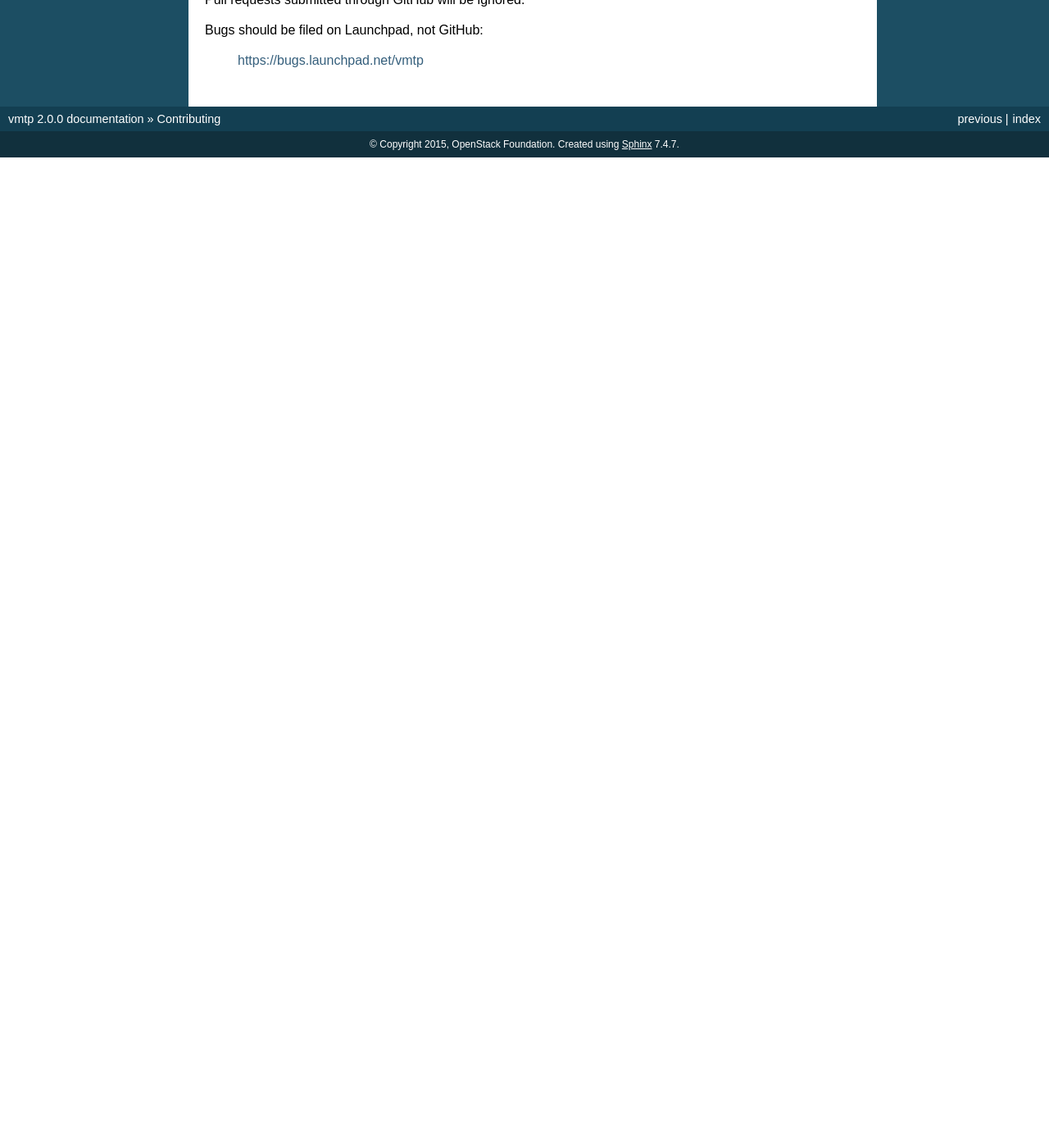
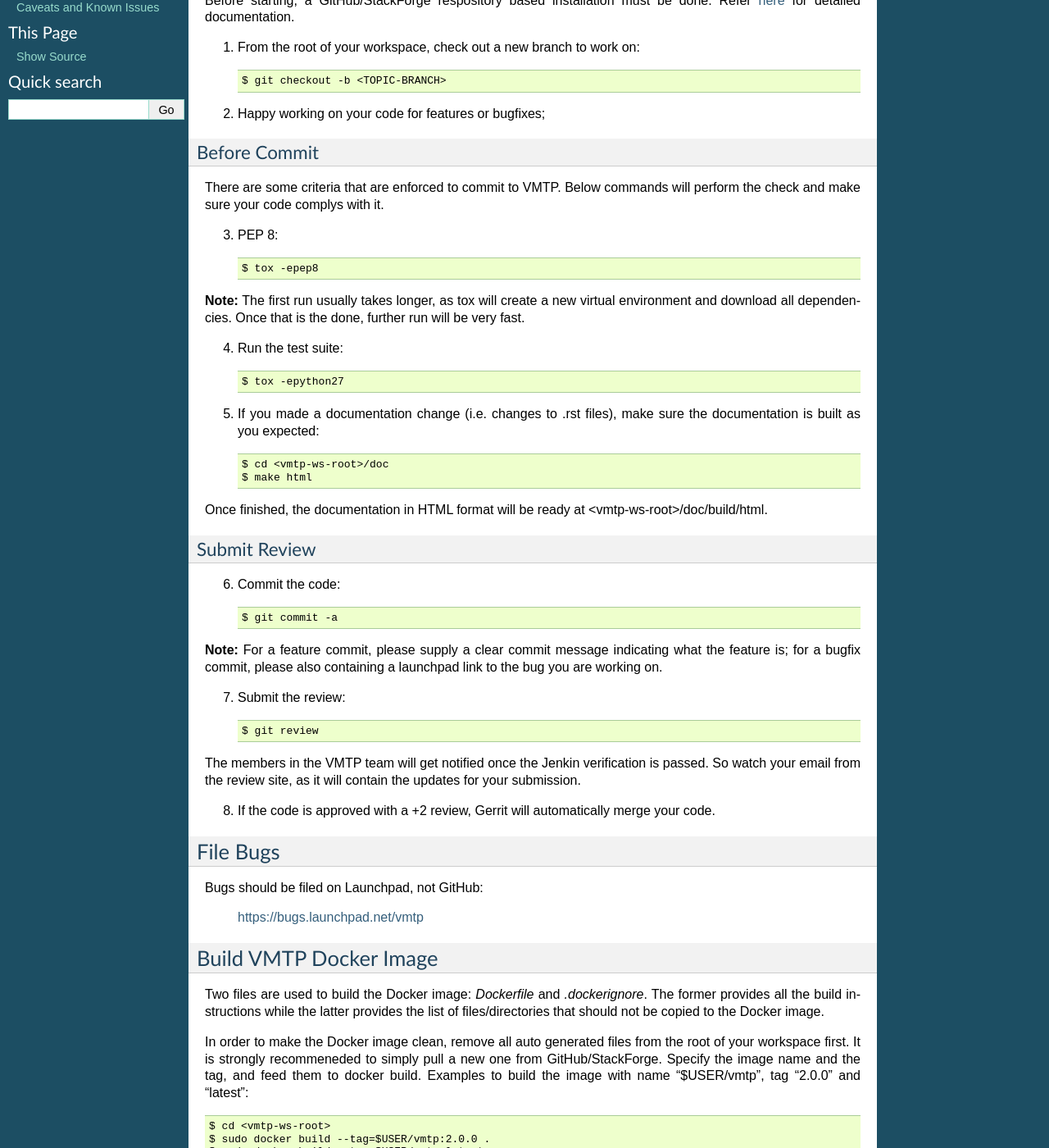
Before and after one commit to openstack-archive/vmtp, a Sphinx documentation site: the page built from doc/source/contributing.rst, in a window 1280 px wide and 1400 px high, scrolled down 270 px. Shown: the whole window at 82% size. Built offline with Sphinx 7.4.7, drawn with Linux system fonts in a browser that asks for light colours; before the commit the page ends 900 px from its top, so only the background shows below that; some of the changed text lies outside the part shown.

Commit message:
Adding contributing page into documentation
Change-Id: Ie033d1dc087184fd77506b0149101ac26eb459ff

```diff
--- a/doc/source/contributing.rst
+++ b/doc/source/contributing.rst
@@ -1,4 +1,108 @@
 ============
 Contributing
 ============
-.. include:: ../../CONTRIBUTING.rst
+
+Contribute to VMTP
+------------------
+
+Below are a simplified version of the workflow to work on VMTP. For complete instructions, you have to follow the Developer's Guide in OpenStack official documents. Refer to :ref:`below section <developer_guide_of_openstack>` for links.
+
+
+Start working
+^^^^^^^^^^^^^
+
+Before starting, a GitHub/StackForge respository based installation must be done. Refer :ref:`here <git_installation>` for detailed documentation.
+
+1. From the root of your workspace, check out a new branch to work on::
+
+    $ git checkout -b <TOPIC-BRANCH>
+
+2. Happy working on your code for features or bugfixes;
+
+
+Before Commit
+^^^^^^^^^^^^^
+
+There are some criteria that are enforced to commit to VMTP. Below commands will perform the check and make sure your code complys with it.
+
+3. PEP 8::
+
+    $ tox -epep8
+
+**Note:** The first run usually takes longer, as tox will create a new virtual environment and download all dependencies. Once that is the done, further run will be very fast.
+
+4. Run the test suite::
+
+    $ tox -epython27
+
+5. If you made a documentation change (i.e. changes to .rst files), make sure the documentation is built as you expected::
+
+    $ cd <vmtp-ws-root>/doc
+    $ make html
+
+Once finished, the documentation in HTML format will be ready at <vmtp-ws-root>/doc/build/html.
+
+
+Submit Review
+^^^^^^^^^^^^^
+
+6. Commit the code::
+
+    $ git commit -a
+
+**Note:** For a feature commit, please supply a clear commit message indicating what the feature is; for a bugfix commit, please also containing a launchpad link to the bug you are working on.
+
+7. Submit the review::
+
+    $ git review
+
+The members in the VMTP team will get notified once the Jenkin verification is passed. So watch your email from the review site, as it will contain the updates for your submission.
+
+8. If the code is approved with a +2 review, Gerrit will automatically merge your code.
+
+
+File Bugs
+---------
+
+Bugs should be filed on Launchpad, not GitHub:
+
+   https://bugs.launchpad.net/vmtp
+
+
+Build VMTP Docker Image
+-----------------------
+
+Two files are used to build the Docker image: *Dockerfile* and *.dockerignore*. The former provides all the build instructions while the latter provides the list of files/directories that should not be copied to the Docker image.
+
+In order to make the Docker image clean, remove all auto generated files from the root of your workspace first. It is strongly recommeneded to simply pull a new one from GitHub/StackForge. Specify the image name and the tag, and feed them to docker build. Examples to build the image with name "$USER/vmtp", tag "2.0.0" and "latest"::
+
+    $ cd <vmtp-ws-root>
+    $ sudo docker build --tag=$USER/vmtp:2.0.0 .
+    $ sudo docker build --tag=$USER/vmtp:latest .
+
+The images should be available for use::
+
+    $ sudo docker images
+    REPOSITORY          TAG                 IMAGE ID            CREATED             VIRTUAL SIZE
+    ahothan/vmtp        2.0.0               9f08056496d7        27 hours ago        494.6 MB
+    ahothan/vmtp        latest              9f08056496d7        27 hours ago        494.6 MB
+
+For exchanging purposes, the image could be saved to a tar archive. You can distribute the VMTP Docker image among your servers easily with this feature::
+
+    $ sudo docker save <IMAGE_ID> -o <IMAGE_FILE>
+
+
+.. _developer_guide_of_openstack:
+
+Developer's Guide of OpenStack
+------------------------------
+
+If you would like to contribute to the development of OpenStack, you must follow the steps in this page:
+
+   http://docs.openstack.org/infra/manual/developers.html
+
+Once those steps have been completed, changes to OpenStack should be submitted for review via the Gerrit tool, following the workflow documented at:
+
+   http://docs.openstack.org/infra/manual/developers.html#development-workflow
+
+Pull requests submitted through GitHub will be ignored.
--- a/doc/source/index.rst
+++ b/doc/source/index.rst
@@ -16,6 +16,7 @@
    usage
    setup
    implementation
+   issue
    contributing
 
 .. Indices and tables
--- a/requirements-dev.txt
+++ b/requirements-dev.txt
@@ -3,3 +3,4 @@
 pylint>=1.3
 pep8>=1.5.7
 flake8>=2.3.0
+sphinx>=1.2.3
```
Also changed, not shown: CONTRIBUTING.rst (deleted, +0 -16 lines), README.rst (+8 -6 lines), doc/source/installation.rst (+6 -3 lines), doc/source/usage.rst (+2 -5 lines), 1 other file.
